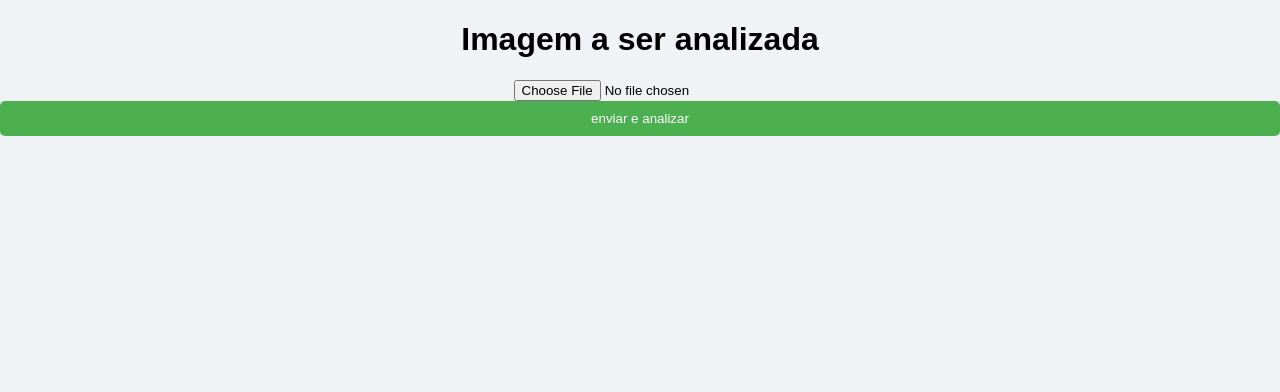
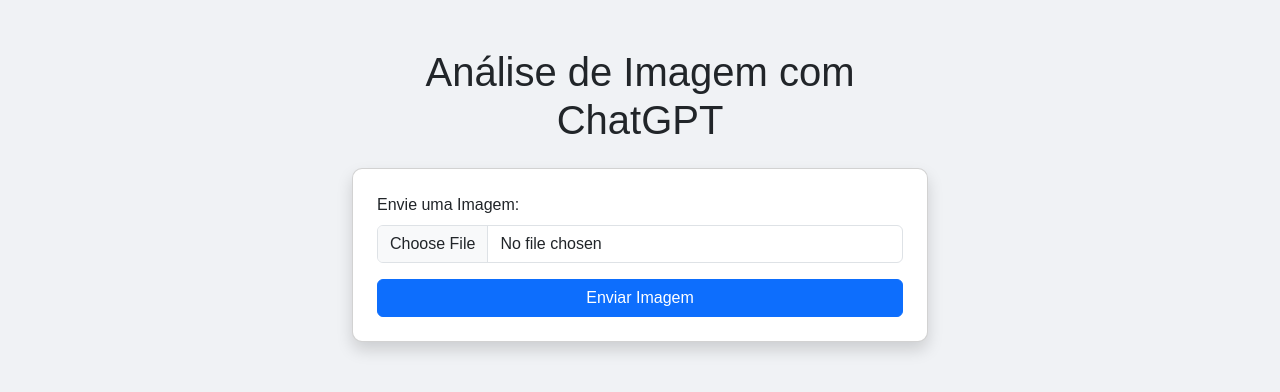
Before and after one commit to TomazAlexandre/fortoseeall, a Flask app: page / in a window 1280 px wide. Shown: the top 392 px of the page. Run offline with Flask 3, Linux system fonts and the light colour scheme.

Commit message:
Adicionando o Audio V2
Adicionando o Audio V2

```diff
--- a/app.py
+++ b/app.py
@@ -1,46 +1,48 @@
+import os
 import openai
 from flask import Flask, render_template, request, jsonify
-from PIL import Image
 from flask_cors import CORS
 import base64
-import os
 
+app = Flask(__name__)
+CORS(app)  # Habilita CORS para permitir requisições do frontend
+
+# Carregar a chave da API do OpenAI a partir das variáveis de ambiente
 openai.api_key = os.getenv('OPENAI_API_KEY')
 
-app = Flask(__name__)
-CORS(app)
-
-
-# Rota principal para renderizar o frontend
 @app.route('/')
 def index():
     return render_template('index.html')
 
 def analyze_image(image_bytes):
-    # Convertendo a imagem para base64
-    img_base64 = base64.b64encode(image_bytes).decode("utf-8")
+    try:
+        # Converter a imagem para base64
+        img_base64 = base64.b64encode(image_bytes).decode("utf-8")
 
-    # Fazendo a requisição para o modelo de análise de imagem
-    response = openai.Image.create(
-        prompt="Describe this image in detail.",
-        image=img_base64,
-        n=1,
-        size="1024x1024",
-        response_format="json"
-    )
-
-    return response['choices'][0]['text']
-
+        # Enviar a imagem para a API de análise da OpenAI
+        # Nota: Certifique-se de que a API utilizada suporta análise de imagens
+        response = openai.Image.create(
+            prompt="Describe this image in detail.",
+            image=img_base64,
+            n=1,
+            size="1024x1024",
+            response_format="json"
+        )
+        # Retornar a descrição gerada
+        return response['choices'][0]['text']
+    except Exception as e:
+        print(f"Erro ao processar a imagem: {e}")
+        return "Desculpe, ocorreu um erro ao processar a imagem."
 
 @app.route('/upload', methods=['POST'])
 def upload_image():
     if 'image' not in request.files:
-        return jsonify({"error": "No image file provided"}), 400
+        return jsonify({"error": "Nenhum arquivo de imagem fornecido"}), 400
 
     image = request.files['image']
     image_bytes = image.read()
 
-    # Chamando a função para analisar a imagem
+    # Analisar a imagem
     description = analyze_image(image_bytes)
 
     return jsonify({"description": description})
--- a/static/script.js
+++ b/static/script.js
@@ -6,38 +6,35 @@ document.getElementById('uploadForm').addEventListener('submit', async function
     formData.append("image", imageFile);
 
     // Substitua pela URL correta do backend no Heroku
-    const herokuBackendUrl = 'https://fortoseeall-a6f0c908bc1e.herokuapp.com/upload';
+    const herokuBackendUrl = 'https://fortoseeall-a6f0c908bc1e.herokuapp.com/upload';  // Substitua por sua URL
 
+    try {
         const response = await fetch(herokuBackendUrl, {
             method: 'POST',
             body: formData
         });
 
+        if (!response.ok) {
+            const errorData = await response.json();
+            alert(`Erro: ${errorData.error}`);
+            return;
+        }
+
         const result = await response.json();
         const responseText = result.description;
 
-    // Exibir a descrição no frontend
+        // Exibir a resposta no frontend
         document.getElementById('response').innerText = responseText;
         document.getElementById('result').style.display = 'block';
 
-    // Mostrar o botão para gerar o áudio
-    const generateAudioBtn = document.getElementById('generateAudioBtn');
-    generateAudioBtn.style.display = 'inline';
-    generateAudioBtn.onclick = async function () {
-        // Enviar a descrição ao backend para gerar o áudio
-        const audioResponse = await fetch('https://fortoseeall-a6f0c908bc1e.herokuapp.com/generate-audio', {
-            method: 'POST',
-            headers: {
-                'Content-Type': 'application/json',
-            },
-            body: JSON.stringify({ text: responseText })
+        // Adicionar funcionalidade para converter o texto em áudio
+        document.getElementById('playAudio').onclick = function () {
+            const speech = new SpeechSynthesisUtterance(responseText);
+            speech.lang = 'pt-BR'; // Define o idioma para Português do Brasil
+            window.speechSynthesis.speak(speech);
+        };
+    } catch (error) {
+        console.error('Erro ao enviar a imagem:', error);
+        alert('Ocorreu um erro ao enviar a imagem. Tente novamente.');
+    }
 });
-
-        // Criar URL para o áudio gerado e tocar no player
-        const audioBlob = await audioResponse.blob();
-        const audioUrl = URL.createObjectURL(audioBlob);
-        const audioPlayer = document.getElementById('audioPlayer');
-        audioPlayer.src = audioUrl;
-        audioPlayer.style.display = 'block';
-    };
-});
--- a/static/style.css
+++ b/static/style.css
@@ -1,36 +1,3 @@
-body {
-    font-family: Arial, sans-serif;
-    text-align: center;
-    background-color: #f4f4f4;
-    margin: 0;
-    padding: 0;
-}
-
-.container {
-    max-width: 600px;
-    margin: 100px auto;
-    padding: 20px;
-    background-color: white;
-    box-shadow: 0 0 10px rgba(0, 0, 0, 0.1);
-    border-radius: 8px;
-}
-
-button {
-    padding: 10px 20px;
-    background-color: #4CAF50;
-    color: white;
-    border: none;
-    border-radius: 5px;
-    cursor: pointer;
-}
-
-button:hover {
-    background-color: #45a049;
-}
-
-#result {
-    margin-top: 20px;
-}
 body {
     background-color: #f0f2f5;
     font-family: Arial, sans-serif;
@@ -50,3 +17,9 @@ body {
 button {
     width: 100%;
 }
+
+#result {
+    background-color: #f9f9f9;
+    padding: 15px;
+    border-radius: 5px;
+}
--- a/templates/index.html
+++ b/templates/index.html
@@ -1,24 +1,34 @@
 <!DOCTYPE html>
-<html lang="en">
+<html lang="pt-BR">
 <head>
     <meta charset="UTF-8">
     <meta name="viewport" content="width=device-width, initial-scale=1.0">
-    <title>For To See All</title>
+    <title>Análise de Imagem com ChatGPT</title>
+    <link href="https://cdn.jsdelivr.net/npm/bootstrap@5.3.0/dist/css/bootstrap.min.css" rel="stylesheet">
     <link rel="stylesheet" href="{{ url_for('static', filename='style.css') }}">
 </head>
 <body>
-    <h1>Imagem a ser analizada</h1>
-    <form id="uploadForm">
-        <input type="file" id="imageInput" name="image" accept="image/*">
-        <button type="submit">enviar e analizar</button>
-    </form>
-    <div id="result" style="display: none;">
-        <h3>descricao da imagem:</h3>
-        <p id="response"></p>
-        <button id="generateAudioBtn" style="display:none;">Gerar Audio</button>
-        <audio id="audioPlayer" controls style="display:none;"></audio>
+    <div class="container mt-5">
+        <h1 class="text-center mb-4">Análise de Imagem com ChatGPT</h1>
+        <div class="card p-4 shadow">
+            <form id="uploadForm" enctype="multipart/form-data">
+                <div class="mb-3">
+                    <label for="imageInput" class="form-label">Envie uma Imagem:</label>
+                    <input type="file" class="form-control" id="imageInput" name="image" accept="image/*" required>
+                </div>
+                <button type="submit" class="btn btn-primary w-100">Enviar Imagem</button>
+            </form>
+
+            <div id="result" class="mt-4" style="display: none;">
+                <h2>Resultado:</h2>
+                <p id="response"></p>
+                <button id="playAudio" class="btn btn-secondary mt-2">Ouvir Descrição</button>
+            </div>
+        </div>
     </div>
 
+    <!-- Bootstrap JS Bundle -->
+    <script src="https://cdn.jsdelivr.net/npm/bootstrap@5.3.0/dist/js/bootstrap.bundle.min.js"></script>
     <script src="{{ url_for('static', filename='script.js') }}"></script>
 </body>
 </html>
```
Also changed, not shown: chat.py (deleted, +0 -27 lines), novo.py (deleted, +0 -28 lines). Lines whose indentation alone changed are shown as unchanged.
